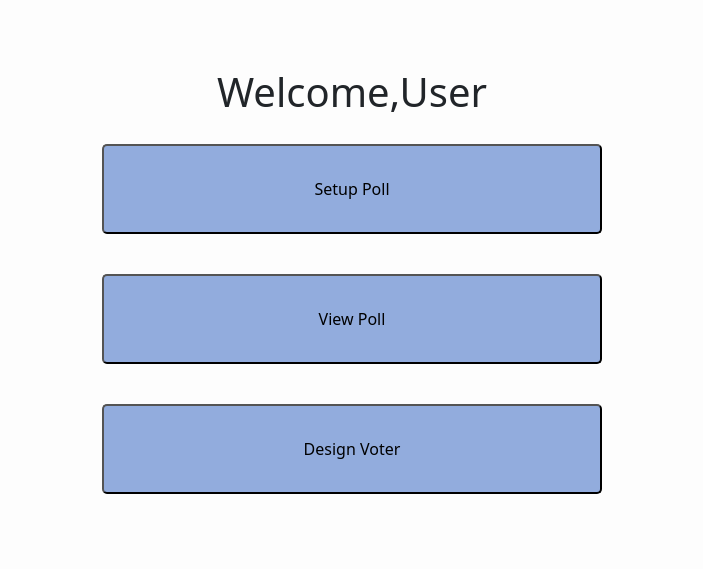
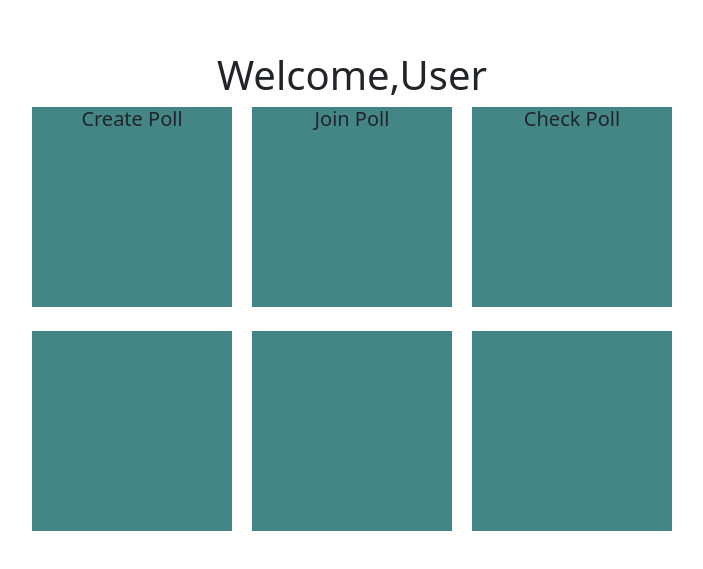
Before and after one commit to tei-sov/voting-app, a React (Create React App) app: page /homepage in a window 1280 px wide. Shown: the part 109-678 px from the top of the page, without its empty margins (288-991 px from the left). Built offline with nearby package versions, Linux system fonts and the light colour scheme.

Commit message:
homepush

```diff
--- a/src/Signup.jsx
+++ b/src/Signup.jsx
@@ -33,7 +33,7 @@ class Signup extends Component {
           </Route>
 
           <button type="submit" className="signupbut">
-            Sign Up
+            <h6 className="signup">Sign Up</h6>
           </button>
         </form>
       </div>
--- a/src/homepage.css
+++ b/src/homepage.css
@@ -3,12 +3,20 @@
 }
 
 .homepage_container {
+  /* display: flex; */
+  /* flex-direction: row; */
+  /* align-items: center;
+  justify-content: center;
+  height: 100vh;
+  background: rgb(224, 223, 223); */
   display: flex;
   flex-direction: column;
-  align-items: center;
-  justify-content: center;
-  height: 100vh;
-  background: rgb(253, 253, 253);
+  width: 50%;
+}
+
+.second_container {
+  display: flex;
+  justify-content: space-between;
 }
 
 .poll_btn {
@@ -18,3 +26,29 @@
   background-color: rgb(146, 172, 221);
   border-radius: 5px;
 }
+
+.first {
+  height: 200px;
+  width: 200px;
+  background-color: rgb(68, 134, 134);
+}
+
+.second {
+  height: 200px;
+  width: 200px;
+  background-color: rgb(68, 134, 134);
+}
+
+.third {
+  height: 200px;
+  width: 200px;
+  background-color: rgb(68, 134, 134);
+}
+
+.welcome {
+  text-align: center;
+}
+
+.htext {
+  text-align: center;
+}
--- a/src/homepage.jsx
+++ b/src/homepage.jsx
@@ -4,12 +4,65 @@ import "./homepage.css";
 class homepage extends Component {
   render() {
     return (
-      <div className="homepage_container">
-        <h1>Welcome,User</h1>
-        <button className="poll_btn">Setup Poll</button>
-        <button className="poll_btn">View Poll</button>
-        <button className="poll_btn">Design Voter</button>
+      <div
+        style={{
+          height: "100vh",
+          width: "100%",
+          alignItems: "center",
+          justifyContent: "center",
+          display: "flex",
+        }}
+      >
+        <div className="homepage_container">
+          <h1 className="welcome">Welcome,User</h1>
+          <div className="second_container">
+            <div className="first">
+              <h5 className="htext">Create Poll</h5>
+            </div>
+            <div className="second">
+              <h5 className="htext">Join Poll</h5>
+            </div>
+            <div className="third">
+              <h5 className="htext">Check Poll</h5>
+            </div>
+          </div>
+          <br />
+          <div className="second_container">
+            <div className="first"></div>
+            <div className="second"></div>
+            <div className="third"></div>
+          </div>
+        </div>
       </div>
+      // <div className="homepage_container">
+      //   <div
+      //     style={{
+      //       display: "flex",
+      //       alignItems: "center",
+      //       flexDirection: "column",
+      //       height: "30vh",
+      //       backgroundColor: "red",
+      //     }}
+      //   >
+      //     <h1>Welcome,User</h1>
+      //     <div
+      //       style={{
+      //         display: "flex",
+      //         flexDirection: "row",
+      //         width: "100%",
+      //         alignItems: "center",
+      //         justifyContent: "center",
+      //       }}
+      //     >
+      //       <div className="first"></div>
+      //       <div className="second"></div>
+      //       <div className="third"></div>
+      //     </div>
+      //   </div>
+      //   {/* <button className="poll_btn">Setup Poll</button>
+      //   <button className="poll_btn">View Poll</button>
+      //   <button className="poll_btn">Design Voter</button> */}
+      // </div>
     );
   }
 }
--- a/src/login.css
+++ b/src/login.css
@@ -1,5 +1,5 @@
 .body {
-  background-color: rgb(98, 175, 46);
+  background-color: rgb(203, 206, 201);
 }
 
 .form_container {
@@ -8,7 +8,7 @@
   align-items: center;
   justify-content: center;
   height: 100vh;
-  background: rgb(143, 212, 97);
+  background: rgb(203, 206, 201);
 }
 .user_form {
   display: flex;
@@ -22,7 +22,7 @@
   width: 100px;
   margin-left: 100px;
   color: rgb(12, 12, 12);
-  background-color: coral;
+  background-color: rgb(255, 80, 95);
 }
 
 .mail {
--- a/src/signup.css
+++ b/src/signup.css
@@ -8,7 +8,7 @@
   align-items: center;
   justify-content: center;
   height: 100vh;
-  background: rgb(143, 212, 97);
+  background: rgb(203, 206, 201);
 }
 
 .signup_form {
@@ -24,7 +24,7 @@
   border-radius: 8px;
   width: 100px;
   margin-left: 100px;
-  background-color: coral;
+  background-color: rgb(255, 80, 95);
 }
 
 .name {
@@ -50,3 +50,9 @@
 .account {
   margin-top: 10px;
 }
+
+.signup {
+  align-content: center;
+  justify-content: center;
+  padding-top: 5px;
+}
```
